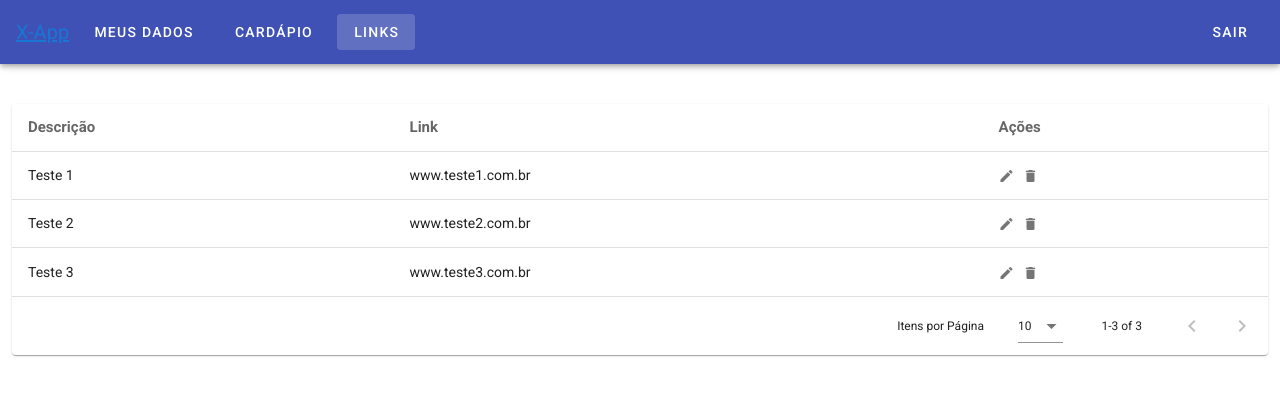
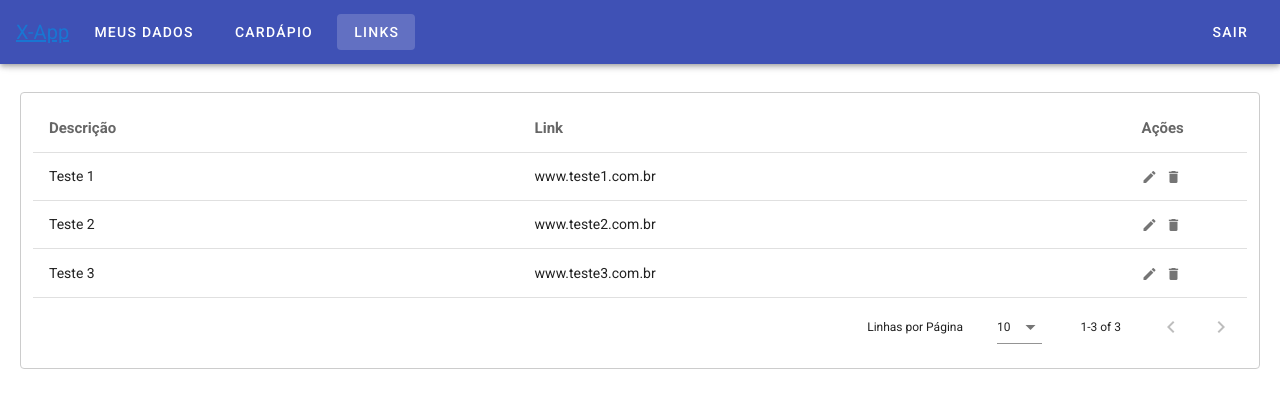
Before and after one commit to hcsilva/projetosDigitais2.0, a Vue app in the folder frontend/cardapio-digital/: page /link in a window 1280 px wide. Shown: the top 408 px of the page. Built offline with nearby package versions, Linux system fonts and the light colour scheme; sample sign-in values are in the browser's storage; what v-mask would draw is missing.

Commit message:
Criação do datatable

```diff
--- a/frontend/cardapio-digital/src/components/ComponentesGerais/DataTable/DataTable.vue
+++ b/frontend/cardapio-digital/src/components/ComponentesGerais/DataTable/DataTable.vue
@@ -12,58 +12,9 @@
       itemsPerPageText: 'Linhas por Página',
     }"
   >
-    <template v-slot:[`item.situation`]="{ item }">
-      <v-chip
-        :color="item.situation === 'Ativo' ? 'green' : 'gray'"
-        label
-        style="font-weight: 500"
-        text-color="white"
-        class="chip"
-      >
-        {{ item.situation }}
-      </v-chip>
-    </template>
-
-    <template v-slot:[`item.id`]="{ item }">
-      <v-menu bottom left offset-y v-model="item.hover">
-        <template v-slot:activator="{ on, attrs }">
-          <v-hover v-slot="{ hover }">
-            <v-btn
-              dark
-              block
-              icon
-              plain
-              v-bind="attrs"
-              v-on="on"
-              :class="{
-                active: hover || item.hover ? false : true,
-              }"
-            >
-              <v-icon color="black">mdi-dots-vertical</v-icon>
-            </v-btn>
-          </v-hover>
-        </template>
-
-        <v-list>
-          <v-list-item link dense class="dot-menu">
-            <v-icon class="pr-1" color="black" small> mdi-eye </v-icon>
-
-            <v-btn text @click="visualizar"> Visualizar </v-btn>
-          </v-list-item>
-
-          <v-list-item link dense class="dot-menu">
-            <v-icon class="pr-1" color="black" small> mdi-pencil </v-icon>
-
-            <v-btn text @click="editar"> Editar </v-btn>
-          </v-list-item>
-
-          <v-list-item link dense class="dot-menu">
-            <v-icon class="pr-1" color="black" small> mdi-delete </v-icon>
-
-            <v-btn text @click="deletar"> Excluir </v-btn>
-          </v-list-item>
-        </v-list>
-      </v-menu>
+    <template #item.acoes="{ item }">
+      <v-icon @click="editarItem()" small class="mr-2">mdi-pencil</v-icon>
+      <v-icon @click="excluirItem()" small>mdi-delete</v-icon>
     </template>
   </v-data-table>
 </template>
@@ -77,15 +28,11 @@ export default class DataTable extends Vue {
   @Prop({ required: true }) headers!: any[];
   @Prop({ required: true }) loadingTabela!: boolean;
 
-  visualizar() {
-    this.$emit("visualizar");
-  }
-
-  editar() {
+  editarItem() {
     this.$emit("editar");
   }
 
-  deletar() {
+  excluirItem() {
     this.$emit("deletar");
   }
 }
--- a/frontend/cardapio-digital/src/components/Empresa/Empresa.vue
+++ b/frontend/cardapio-digital/src/components/Empresa/Empresa.vue
@@ -104,7 +104,9 @@
 
     <v-row class="d-flex flex-row-reverse mt-4">
       <v-card-actions>
-        <v-btn color="primary" @click="cadastrar" elevation="0">Salvar Alterações</v-btn>
+        <v-btn color="primary" @click="cadastrar" elevation="0"
+          >Salvar Alterações</v-btn
+        >
       </v-card-actions>
     </v-row>
   </v-container>
@@ -132,6 +134,7 @@ export default class CadastroEmpresa extends Vue {
   whatsapp: string = "";
   site: string = "";
   descricao?: string = "";
+  website?: string = "";
 
   facebook: string = "";
   instagram: string = "";
@@ -196,7 +199,8 @@ export default class CadastroEmpresa extends Vue {
 }
 .title {
   color: #191c1f;
-    font-family: Nunito Sans,-apple-system,BlinkMacSystemFont,Segoe UI,Helvetica,Arial,sans-serif;
+  font-family: Nunito Sans, -apple-system, BlinkMacSystemFont, Segoe UI,
+    Helvetica, Arial, sans-serif;
   font-size: 1.5rem;
   font-weight: 400;
   line-height: 1.5;
--- a/frontend/cardapio-digital/src/components/LinksWeb/LinkWebList.vue
+++ b/frontend/cardapio-digital/src/components/LinksWeb/LinkWebList.vue
@@ -1,55 +1,32 @@
 <template>
-  <v-container fluid>
-    <v-row class="mt-4">
-      <v-col col="12">
-        <v-data-table
-          ref="dataTable"
-          disable-sort
-          :headers="headers"
-          style="font-size: 10px"
-          noDataText="Nenhum registro encontrado"
-          loading-text="Aguarde, carregando Links..."
-          :loading="tableLoading"
-          :items="items"
-          class="elevation-1"
-          :footer-props="{
-            itemsPerPageOptions: [10, 50, 100],
-            itemsPerPageText: 'Itens por Página',
-          }"
-        >
-          <template #item.link="{ item }">
-            {{ item.link }}
-          </template>
 
-          <template #item.acoes="{ item }">
-            <v-icon @click="editarItem(item)" small class="mr-2"
-              >mdi-pencil</v-icon
-            >
-            <v-icon @click="excluirItem(item)" small>mdi-delete</v-icon>
-          </template>
-        </v-data-table>
-      </v-col>
+    <v-row justify="center" class="ma-2">
+      <v-col cols="12">
+        <DataTable :items="items" :headers="headers" :loadingTabela="false"
+      /></v-col>
     </v-row>
-  </v-container>
+
 </template>
 
 <script lang="ts">
 import { Component, Vue } from "vue-property-decorator";
 import ModalComponent from "@/components/ComponentesGerais/Modal/ModalComponent.vue";
 import LinkWebComponent from "@/components/LinksWeb/LinkWebComponent.vue";
+import DataTable from "../ComponentesGerais/DataTable/DataTable.vue";
 
 @Component({
   components: {
     ModalComponent,
     LinkWebComponent,
+    DataTable,
   },
 })
 export default class LinkWeb extends Vue {
   tableLoading = false;
   headers = [
-    { text: "Descrição", value: "descricao" },
+    { text: "Descrição", value: "descricao", width: "40%" },
     { text: "Link", value: "link" },
-    { text: "Ações", value: "acoes", sortable: false },
+    { text: "Ações", value: "acoes", width: "10%"},
   ];
 
   items = [
--- a/frontend/cardapio-digital/src/router/index.ts
+++ b/frontend/cardapio-digital/src/router/index.ts
@@ -7,7 +7,6 @@ import UsuarioCadastro from "../components/Usuario/UsuarioCadastro.vue";
 import Menu from "../components/Menu/Menu.vue";
 import MenuItem from "../components/Menu/MenuItem.vue";
 import ApresentacaoComponent from "../components/Apresentacao/ApresentacaoComponent.vue";
-import LinkWeb from "@/components/LinksWeb/LinkWebComponent.vue";
 import LinkWebList from "@/components/LinksWeb/LinkWebList.vue";
 
 Vue.use(VueRouter);
```
Lines whose indentation alone changed are shown as unchanged.
